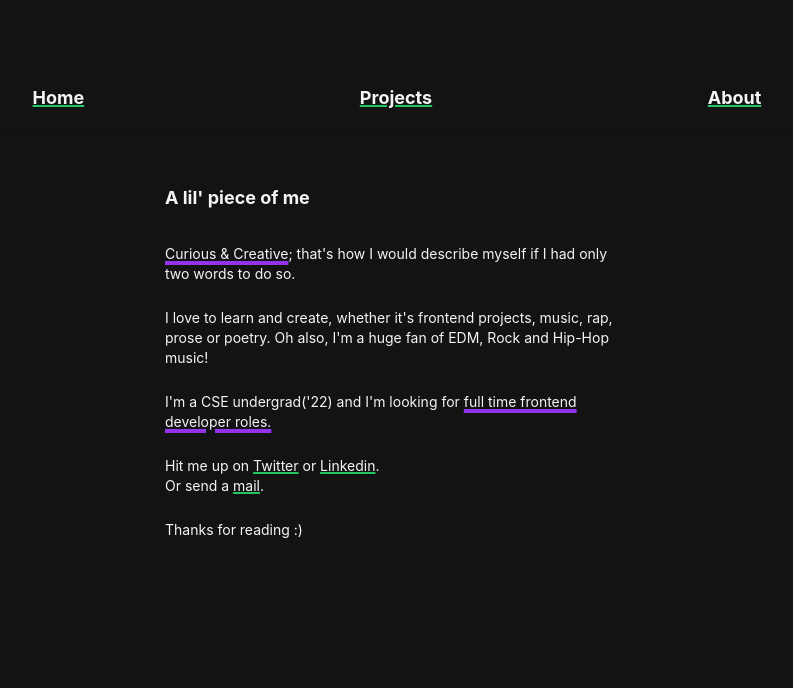
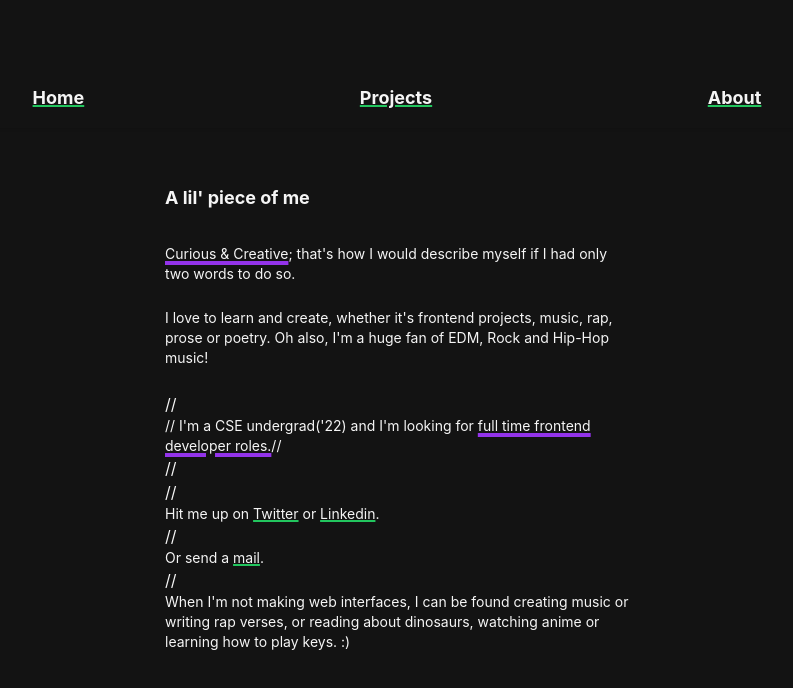
Before and after one commit to ravoluzen/my-portfolio, a React (Create React App) app: page /About in a window 1280 px wide. Shown: the top 688 px of the page, without its empty margins (243-1036 px from the left). Built offline with nearby package versions, Linux system fonts and the light colour scheme.

Commit message:
Update About.js

```diff
--- a/src/components/About.js
+++ b/src/components/About.js
@@ -18,14 +18,14 @@ const About = () => {
                 Oh also, I'm a huge fan of EDM, Rock and Hip-Hop music!
             </p>
             <br></br>
-            <p className='text-sm'>
-                I'm a CSE undergrad('22) and I'm looking for <span className='underline decoration-purple-600 decoration-4'>full time frontend developer roles.</span>
-            </p>
-            <br></br>
-            <p className='text-sm'>Hit me up on <a href='https://twitter.com/ravoluzen' target='_blank.' className='underline decoration-green-500 decoration-2 hover:decoration-purple-600'>Twitter</a> or <a href='https://www.linkedin.com/in/raj-shankar-tiwary-053b86189/' target='_blank.' className='underline decoration-green-500 decoration-2 hover:decoration-purple-600'>Linkedin</a>.</p>
-            <p className='text-sm'>Or send a <a href='mailto: rajshankartiwary@gmail.com' target='_blank.' className='underline decoration-green-500 decoration-2 hover:decoration-purple-600'>mail</a>.</p>
-            <br></br>
-            <p className='text-sm'>Thanks for reading :)</p>
+            // <p className='text-sm'>
+            //     I'm a CSE undergrad('22) and I'm looking for <span className='underline decoration-purple-600 decoration-4'>full time frontend developer roles.</span>
+            // </p>
+            // <br></br>
+            // <p className='text-sm'>Hit me up on <a href='https://twitter.com/ravoluzen' target='_blank.' className='underline decoration-green-500 decoration-2 hover:decoration-purple-600'>Twitter</a> or <a href='https://www.linkedin.com/in/raj-shankar-tiwary-053b86189/' target='_blank.' className='underline decoration-green-500 decoration-2 hover:decoration-purple-600'>Linkedin</a>.</p>
+            // <p className='text-sm'>Or send a <a href='mailto: rajshankartiwary@gmail.com' target='_blank.' className='underline decoration-green-500 decoration-2 hover:decoration-purple-600'>mail</a>.</p>
+            // <br></br>
+            <p className='text-sm'>When I'm not making web interfaces, I can be found creating music or writing rap verses, or reading about dinosaurs, watching anime or learning how to play keys. :)</p>
         </article>
     </motion.div>
   )
```
